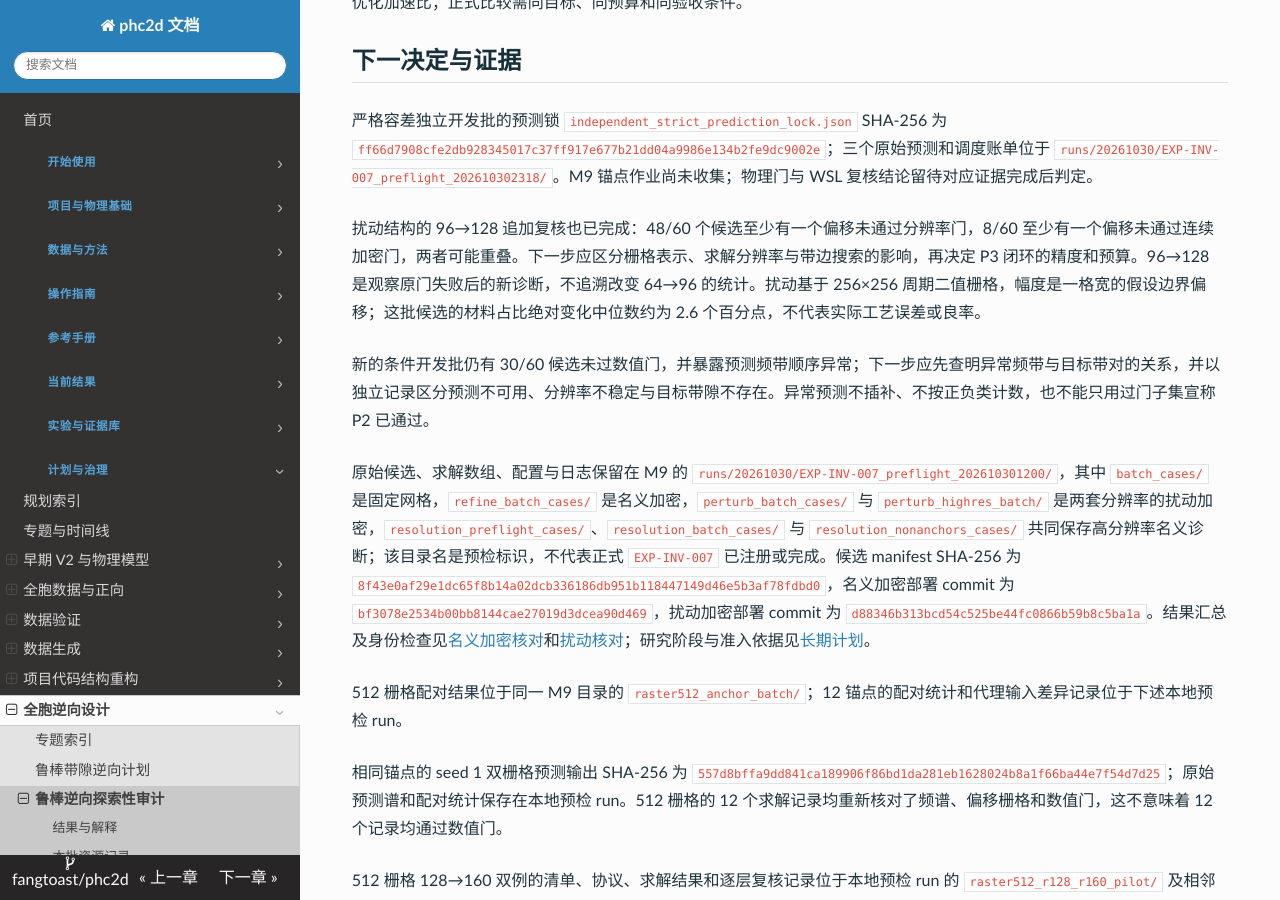
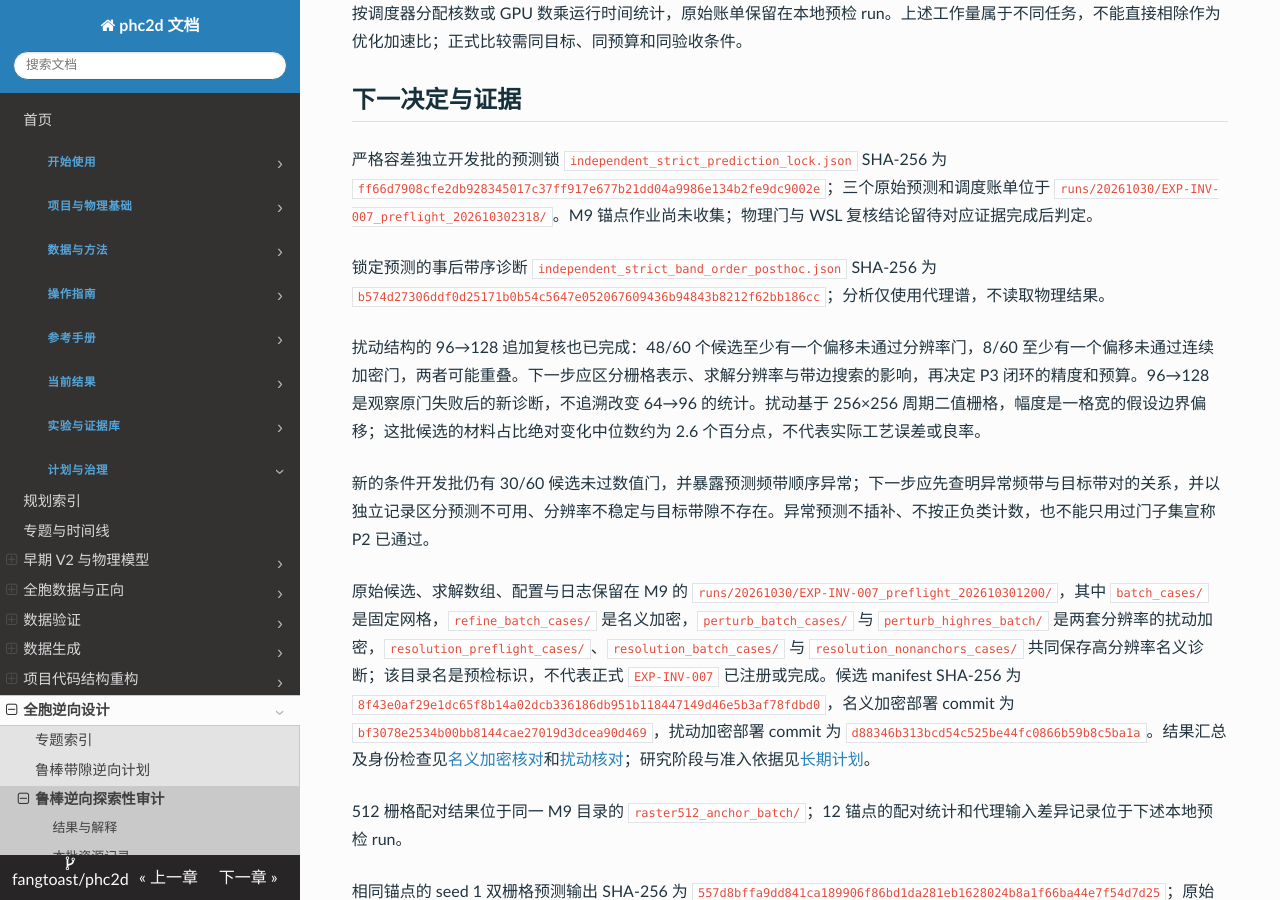
Before and after one commit to fangtoast/phc2d, an MkDocs documentation site: the page built from docs/results/inverse/鲁棒带隙逆向可用性审计.md, in a window 1280 px wide and 900 px high, scrolled down 5745 px. Built offline with MkDocs 1.6.1, drawn with Linux system fonts in a browser that asks for light colours; some of the changed text lies outside the part shown.

Commit message:
Locate target-band ordering failures

```diff
--- a/docs/results/inverse/鲁棒带隙逆向可用性审计.md
+++ b/docs/results/inverse/鲁棒带隙逆向可用性审计.md
@@ -35,6 +35,7 @@ source_artifacts:
 | 检查 | 当前结果 | 含义 |
 |---|---|---|
 | 严格容差独立开发批的预测锁 | 三个冻结模型的 60 候选预测均完成，首候选 CPU/GPU 一致性门通过；seed 0/1/2 分别有 0/5/4 条带序异常。来源 732 的锚点在 seed 1 和 2 均异常，无法按冻结合同评分 | 已不能满足该批预注册的 12 来源全部可评分条件，不能通过替换样本或放宽门槛改变判断。三 seed 共用同一来源；锁定仅为代理证据，不代表 MPB 结果。12 个锚点的 M9 作业 `6617912` 已提交，物理数值门和跨环境检查待完成 |
+| 严格批次带序异常位置 | 事后检查已锁定谱，seed 1 的 5 条和 seed 2 的 4 条异常均位于目标 B4–B5；锚点两 seed 的最小相邻频差分别约为 −0.00768 和 −0.000229 | 这是同一来源的代理谱诊断，不是独立结构样本或物理结果；不能仅把非目标频带异常排除后恢复评分。下一轮需独立评估带序问题的修复及其对目标带边误差的影响 |
 | 样本与目标 | K5 Binary validation 的 12 个锚点，每个含锚点共 5 个候选；TE、B9–B10、目标 $a/\lambda=0.83$ | 样本与频率在查看开发分布后确定，不是预注册测试 |
 | 冻结 Global–Local checkpoint 合同 | seed 0/1/2 在同一 K5 Binary validation 的 1,000 个样本上回放，Bands 2–10 MRE 分别约为 0.566822%、0.549704%、0.550749%，与各自 checkpoint 记录均相差不到 0.001 个百分点 | seed 0 在 N40、seed 1/2 在 N56；仅验证 checkpoint、输入与 validation 指标合同，不证明逆向性能或物理验收 |
 | 开发集目标覆盖 | 同源 validation 的 1,000 个结构中，固定 81 点标签只有 6 个在 B9–B10 对目标频率有正裕量 | 是名义粗标签统计；未加密带边、未施加扰动，不等于物理成功数，也不能外推 test |
@@ -174,6 +175,8 @@ source_artifacts:
 ## 下一决定与证据
 
 严格容差独立开发批的预测锁 `independent_strict_prediction_lock.json` SHA-256 为 `ff66d7908cfe2db928345017c37ff917e677b21dd04a9986e134b2fe9dc9002e`；三个原始预测和调度账单位于 `runs/20261030/EXP-INV-007_preflight_202610302318/`。M9 锚点作业尚未收集；物理门与 WSL 复核结论留待对应证据完成后判定。
+
+锁定预测的事后带序诊断 `independent_strict_band_order_posthoc.json` SHA-256 为 `b574d27306ddf0d25171b0b54c5647e052067609436b94843b8212f62bb186cc`；分析仅使用代理谱，不读取物理结果。
 
 扰动结构的 96→128 追加复核也已完成：48/60 个候选至少有一个偏移未通过分辨率门，8/60 至少有一个偏移未通过连续加密门，两者可能重叠。下一步应区分栅格表示、求解分辨率与带边搜索的影响，再决定 P3 闭环的精度和预算。96→128 是观察原门失败后的新诊断，不追溯改变 64→96 的统计。扰动基于 256×256 周期二值栅格，幅度是一格宽的假设边界偏移；这批候选的材料占比绝对变化中位数约为 2.6 个百分点，不代表实际工艺误差或良率。
 
```
